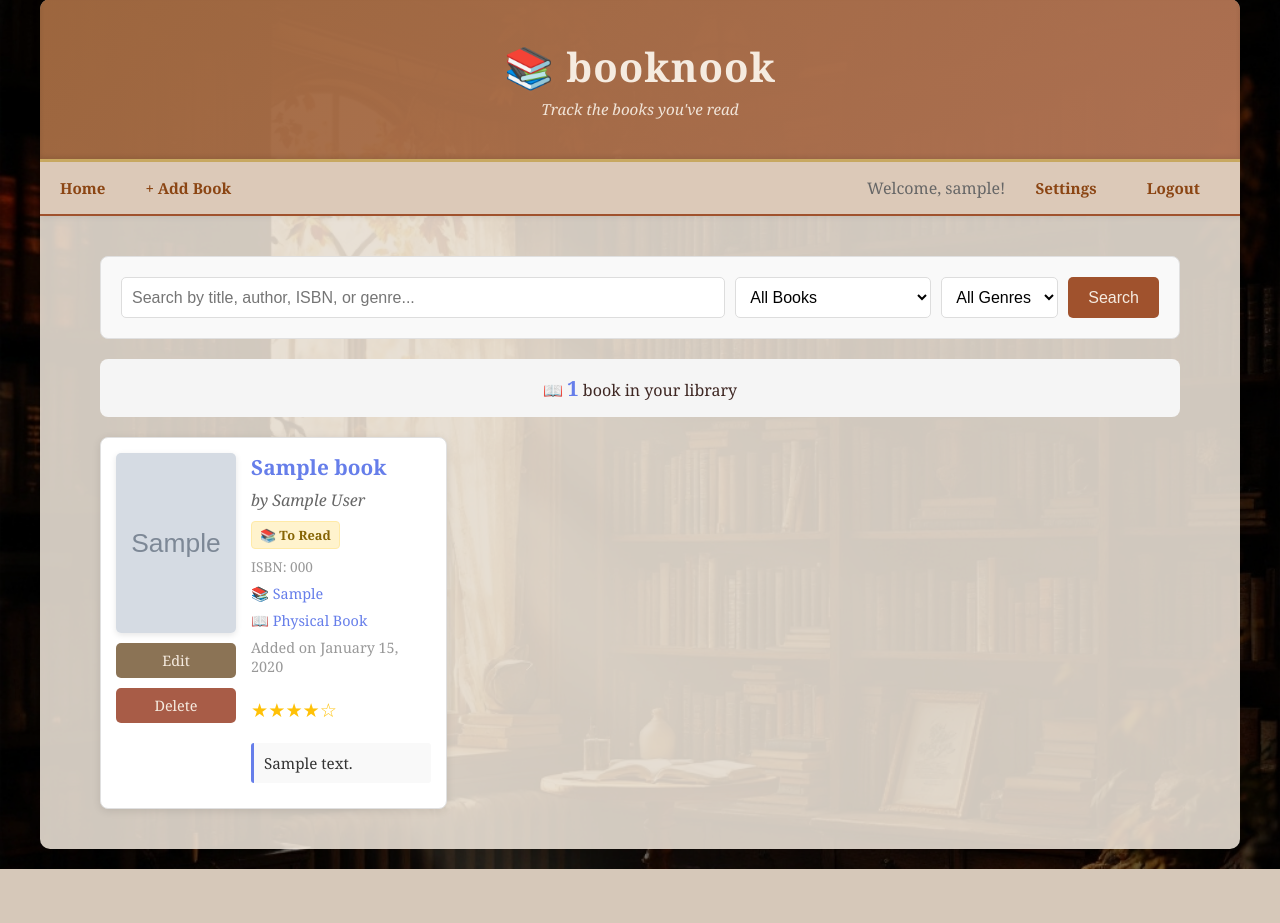
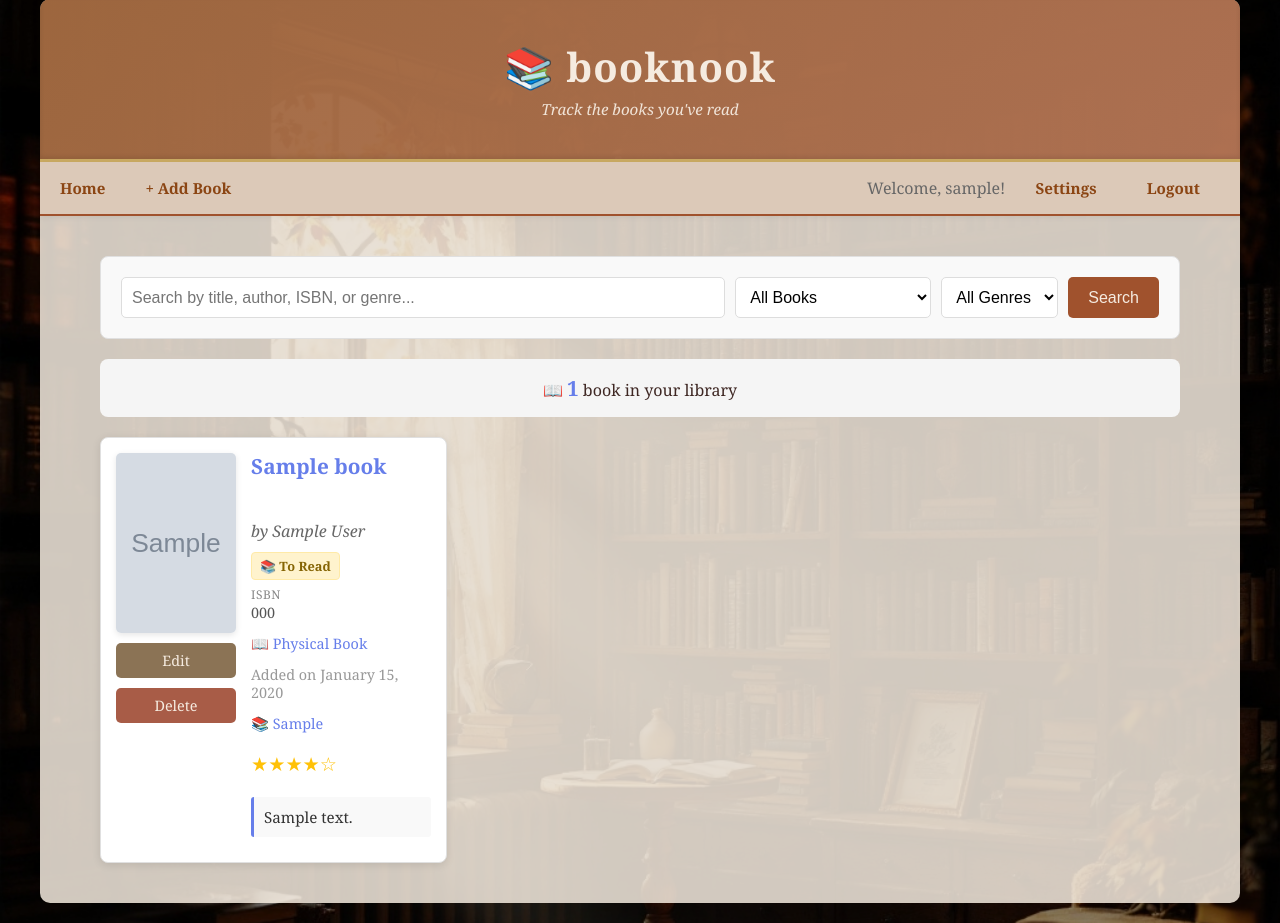
Before and after one commit to pagyP/booknook, a Flask app: page / in a window 1280 px wide. Shown: the part 21-944 px from the top of the page. Before the commit the page ends 890 px from the top, so only its background shows below. Run offline with Flask 3, Linux system fonts and the light colour scheme; a user stored in the database is signed in; tables that the repository leaves empty hold one stand-in row (values such as "Sample post"); grey boxes marked "Sample" are stand-in pictures; some libraries are stand-ins or nearby versions.

Commit message:
visual tweaks to align book metadata

```diff
--- a/templates/index.html
+++ b/templates/index.html
@@ -217,22 +217,83 @@
         }
     }
 
-    .book-card h3 {
+    .book-header {
+        display: flex;
+        flex-direction: column;
+        gap: 6px;
+        min-height: 4.2em; /* keeps metadata starting point aligned across cards */
+    }
+
+    .book-title {
         color: #667eea;
         margin-bottom: 8px;
         font-size: 1.3em;
+        line-height: 1.3;
+        display: -webkit-box;
+        -webkit-line-clamp: 2;
+        -webkit-box-orient: vertical;
+        overflow: hidden;
+        min-height: 2.6em; /* reserve space so metadata aligns across cards */
     }
 
-    .book-card .author {
+    .book-author {
         color: #666;
         font-style: italic;
         margin-bottom: 10px;
+        min-height: 1.3em;
+        max-height: 1.3em;
+        line-height: 1.3;
+        display: -webkit-box;
+        -webkit-line-clamp: 1;
+        -webkit-box-orient: vertical;
+        overflow: hidden;
+    }
+
+    .meta-isbn {
+        margin-bottom: 6px;
+        display: flex;
+        flex-direction: column;
+        gap: 2px;
+    }
+
+    .meta-isbn-label {
+        font-size: 0.75em;
+        letter-spacing: 0.04em;
+        text-transform: uppercase;
+        color: #888;
+        line-height: 1.2;
+    }
+
+    .meta-isbn-value {
+        font-size: 0.9em;
+        color: #555;
+        line-height: 1.3;
+        word-break: break-word;
+    }
+
+    .meta-highlight {
+        font-size: 0.9em;
+        color: #667eea;
+        margin-bottom: 6px;
+        font-weight: 500;
+        line-height: 1.3;
+        display: block;
+    }
+
+    .book-meta {
+        display: grid;
+        row-gap: 6px;
+    }
+
+    .meta-placeholder {
+        min-height: 2.4em; /* matches the height of the multi-line ISBN block */
     }
 
     .book-card .date-read {
         font-size: 0.9em;
         color: #999;
-        margin-bottom: 10px;
+        margin-bottom: 6px;
+        line-height: 1.3;
     }
 
     .rating {
@@ -404,8 +465,10 @@
                         </div>
 
                         <div class="book-card-content">
-                            <h3>{{ book.title }}</h3>
-                            <div class="author">by {{ book.author }}</div>
+                            <div class="book-header">
+                                <h3 class="book-title">{{ book.title }}</h3>
+                                <div class="book-author">by {{ book.author }}</div>
+                            </div>
 
                             <!-- Status Badge -->
                             <div>
@@ -418,13 +481,17 @@
                                 {% endif %}
                             </div>
 
+                            <div class="book-meta">
                                 {% if book.isbn %}
-                                <div style="font-size: 0.85em; color: #999; margin-bottom: 8px;">ISBN: {{ book.isbn }}</div>
+                                    <div class="meta-isbn">
+                                        <span class="meta-isbn-label">ISBN</span>
+                                        <span class="meta-isbn-value">{{ book.isbn }}</span>
+                                    </div>
+                                {% else %}
+                                    <div class="meta-placeholder" aria-hidden="true"></div>
                                 {% endif %}
-                            {% if book.genre %}
-                                <div style="font-size: 0.9em; color: #667eea; margin-bottom: 8px; font-weight: 500;">📚 {{ book.genre }}</div>
-                            {% endif %}
-                            <div style="font-size: 0.9em; color: #667eea; margin-bottom: 8px; font-weight: 500;">
+
+                                <div class="meta-highlight">
                                     {% if book.format == 'ebook' %}
                                         📱 E-book
                                     {% elif book.format == 'audiobook' %}
@@ -433,7 +500,15 @@
                                         📖 Physical Book
                                     {% endif %}
                                 </div>
+
                                 <div class="date-read">Added on {{ book.date_added.strftime('%B %d, %Y') }}</div>
+
+                                {% if book.genre %}
+                                    <div class="meta-highlight">📚 {{ book.genre }}</div>
+                                {% else %}
+                                    <div class="meta-placeholder" aria-hidden="true"></div>
+                                {% endif %}
+                            </div>
 
                             {% if book.rating %}
                                 <div class="rating">
```
Lines whose indentation alone changed are shown as unchanged.
